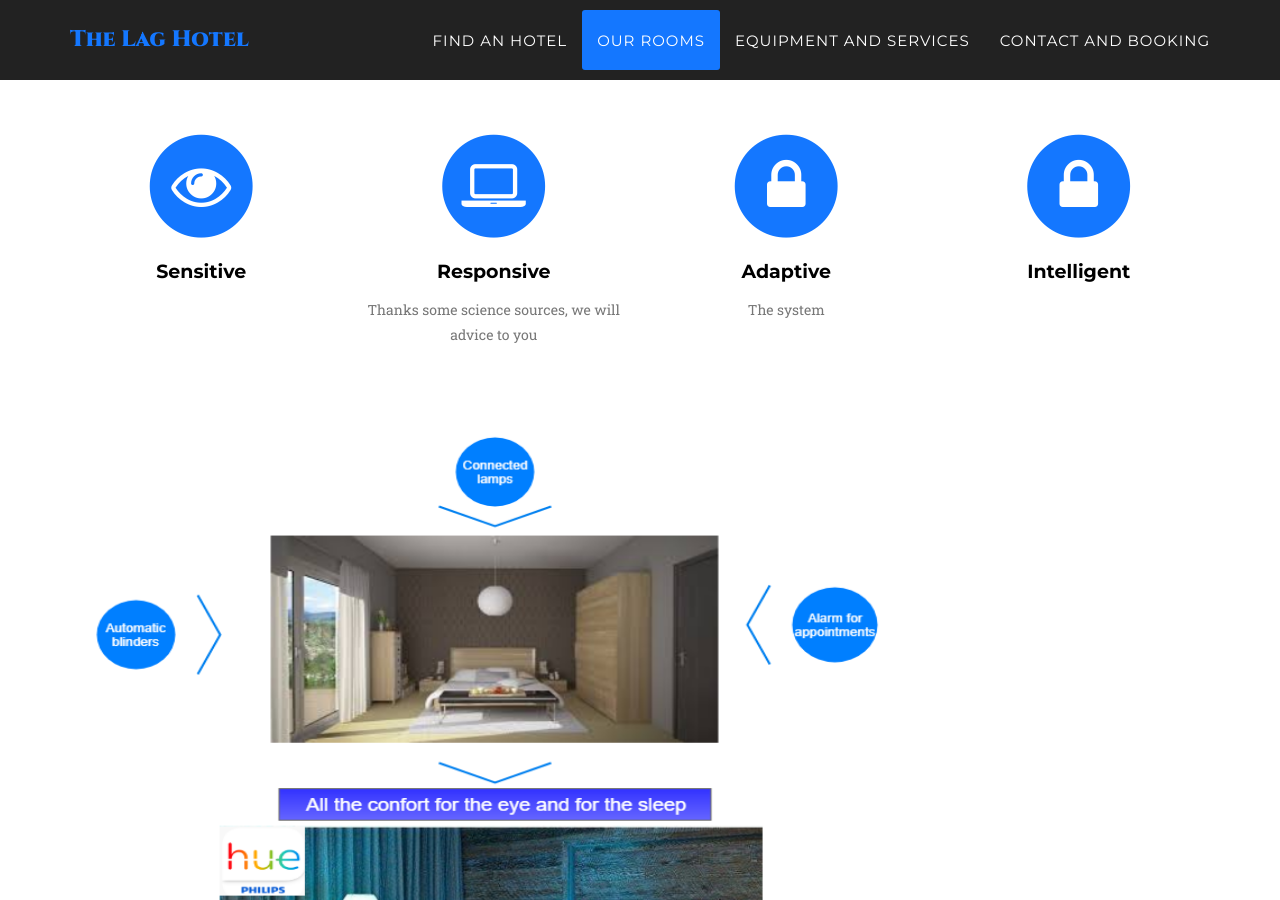
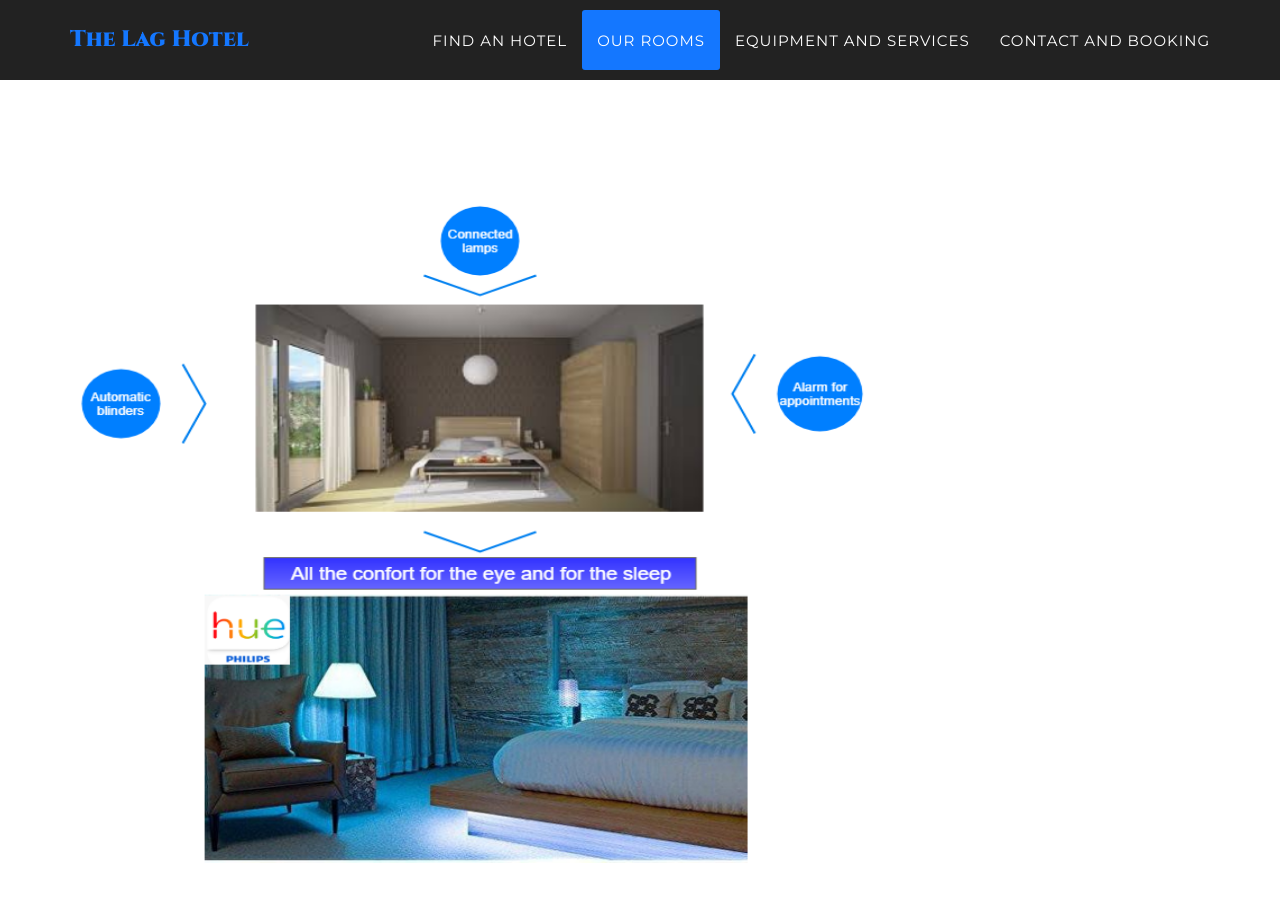
Before and after one commit to VincentGautier/Hotel-web-site, a Jekyll site: the page built from index.html, in a window 1280 px wide and 900 px high, scrolled down 1847 px. Built offline with Jekyll 4.4.1, drawn with Linux system fonts in a browser that asks for light colours; some web fonts are replaced.

Commit message:
Update our_rooms.html

```diff
--- a/_includes/our_rooms.html
+++ b/_includes/our_rooms.html
@@ -7,46 +7,10 @@
                 <h3 class="section-subheading text-muted">Amazing intelligent rooms.</h3>
             </div>
         </div>
-        <div class="row text-center">
-            <div class="col-md-3">
-                <span class="fa-stack fa-4x">
-                    <i class="fa fa-circle fa-stack-2x text-primary"></i>
-                    <i class="fa fa-eye fa-stack-1x fa-inverse"></i>
-                </span>
-                <h4 class="service-heading">Sensitive</h4>
-                <p class="text-muted"></p>
-            </div>
-            <div class="col-md-3">
-                <span class="fa-stack fa-4x">
-                    <i class="fa fa-circle fa-stack-2x text-primary"></i>
-                    <i class="fa fa-laptop fa-stack-1x fa-inverse"></i>
-                </span>
-                <h4 class="service-heading">Responsive</h4>
-                <p class="text-muted">Thanks some science sources, we will advice to you </p>
-            </div>
-            <div class="col-md-3">
-                <span class="fa-stack fa-4x">
-                    <i class="fa fa-circle fa-stack-2x text-primary"></i>
-                    <i class="fa fa-lock fa-stack-1x fa-inverse"></i>
-                </span>
-                <h4 class="service-heading">Adaptive</h4>
-                <p class="text-muted">The system</p>
-            </div>
-          <div class="col-md-3">
-              <span class="fa-stack fa-4x">
-                  <i class="fa fa-circle fa-stack-2x text-primary"></i>
-                  <i class="fa fa-lock fa-stack-1x fa-inverse"></i>
-              </span>
-              <h4 class="service-heading">Intelligent</h4>
-              <p class="text-muted">      </p>
-          </div>
-
-        </div>
-<div class="container">
 <IMG class="displayed">
         <img src="img/room.png" width="820" height="800" align="center" alt=""/>
 </IMG>
-</div>
+
     </div>
 
 </section>
```
